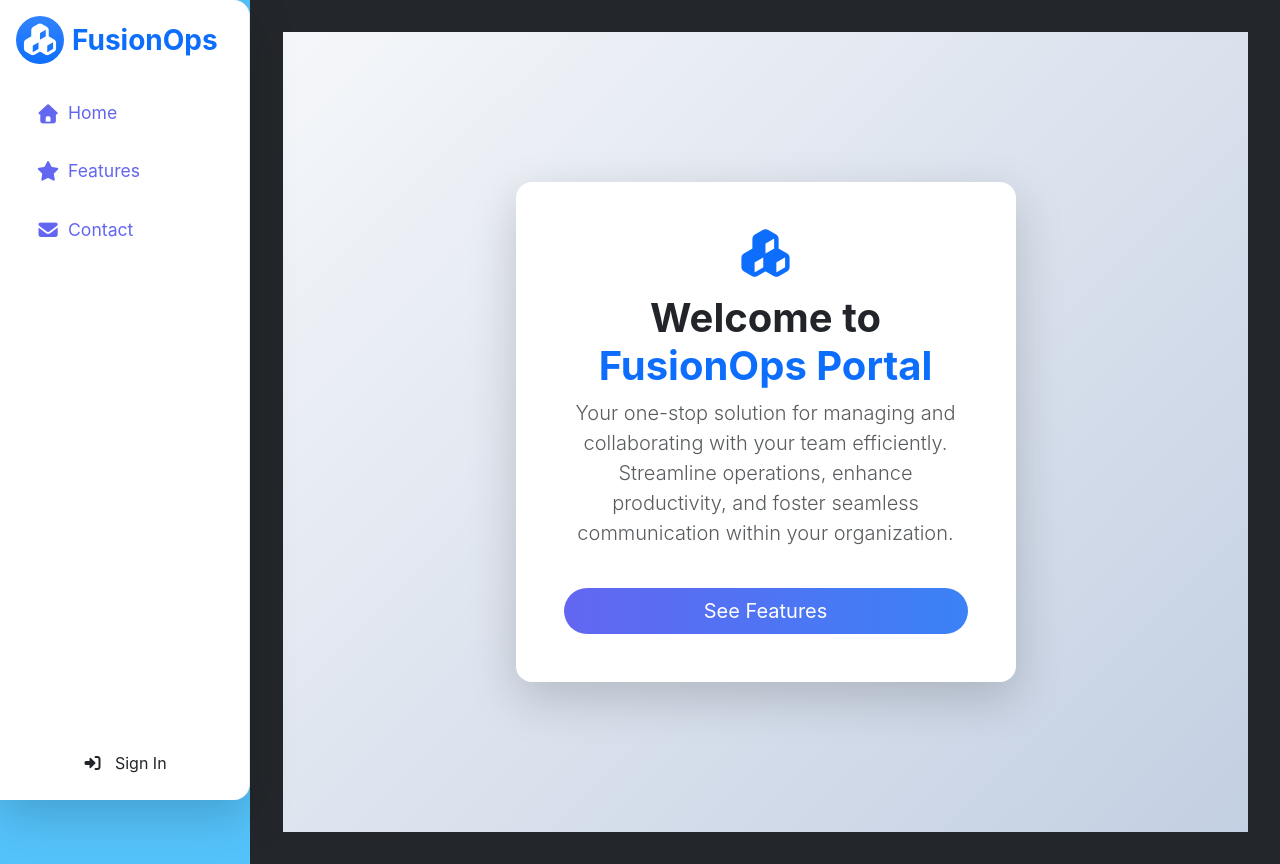
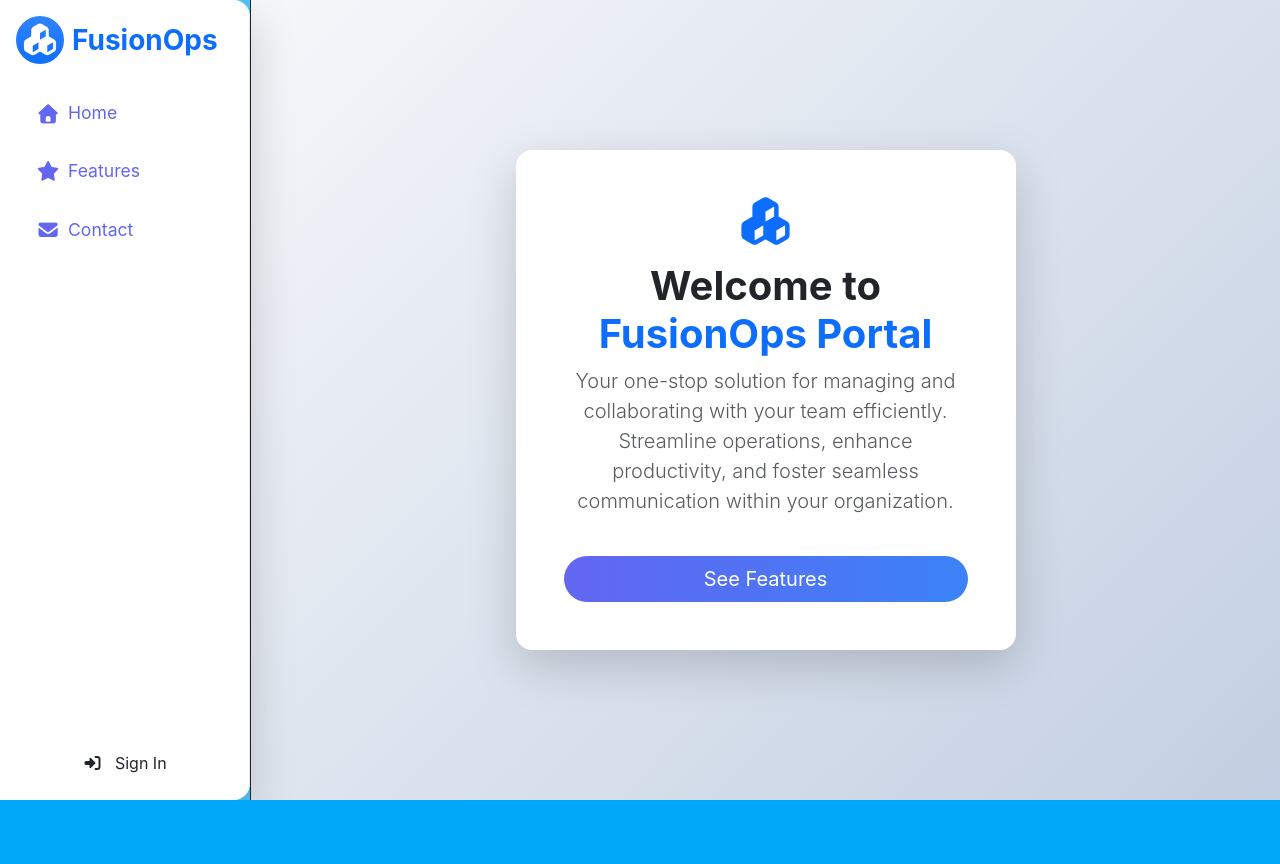
Before and after one commit to MuhammadShamim/FusionOps-Portal, an Angular app: page / in a window 1280 px wide. After the commit the page ends 800 px from the top, so only its background shows below. Built offline with nearby package versions, Linux system fonts and the light colour scheme.

Commit message:
minor visual updates

```diff
--- a/src/app/app.css
+++ b/src/app/app.css
@@ -0,0 +1,9 @@
+.main-content {
+  width: 100%;
+  margin: 0;
+  background: transparent;
+  border-radius: 0;
+  box-shadow: none;
+  padding: 0;
+  min-height: 80vh;
+}
--- a/src/app/app.html
+++ b/src/app/app.html
@@ -1,11 +1,12 @@
 <div class="app-layout">
   <div class="app-body d-flex">
-    <app-sidebar [isAuthenticated]="isAuthenticated()"></app-sidebar>
+    <app-sidebar
+      [isAuthenticated]="isAuthenticated()"
+      [onSignIn]="onSignIn"
+      [onSignOut]="onSignOut"
+    ></app-sidebar>
     <main class="main-content flex-grow-1">
-      <router-outlet *ngIf="isAuthenticated()"></router-outlet>
-      <ng-container *ngIf="!isAuthenticated()">
-        <router-outlet></router-outlet>
-      </ng-container>
+      <router-outlet></router-outlet>
     </main>
   </div>
 </div>
--- a/src/app/app.ts
+++ b/src/app/app.ts
@@ -1,5 +1,5 @@
-import { Component, signal } from '@angular/core';
-import { RouterModule, RouterOutlet } from '@angular/router';
+import { Component, signal, inject } from '@angular/core';
+import { RouterModule, RouterOutlet, Router } from '@angular/router';
 import { NgIf } from '@angular/common';
 import { SidebarComponent } from './sidebar.component';
 
@@ -11,13 +11,18 @@ import { SidebarComponent } from './sidebar.component';
   styleUrl: './app.css'
 })
 export class App {
-  isAuthenticated = signal(false);
+  isAuthenticated = signal(localStorage.getItem('fusionops_isAuthenticated') === 'true');
+  router = inject(Router);
 
-  onSignIn() {
+  onSignIn = () => {
+    localStorage.setItem('fusionops_isAuthenticated', 'true');
     this.isAuthenticated.set(true);
-  }
+    this.router.navigate(['/dashboard']);
+  };
 
-  onSignOut() {
+  onSignOut = () => {
+    localStorage.removeItem('fusionops_isAuthenticated');
     this.isAuthenticated.set(false);
-  }
+    this.router.navigate(['/']);
+  };
 }
--- a/src/app/sidebar.component.css
+++ b/src/app/sidebar.component.css
@@ -5,14 +5,14 @@
   background: #fff;
   border-right: 1px solid #e5e7eb;
   box-shadow: 2px 0 24px 0 rgba(31, 38, 135, 0.08);
-  border-radius: 0 2rem 2rem 0;
+  border-radius: 0; /* No rounded corners */
   padding: 2rem 1rem 1rem 1rem;
   display: flex;
   flex-direction: column;
 }
 
 .fusionops-sidebar .sidebar-logo {
-  background: linear-gradient(90deg, #6366f1 0%, #3b82f6 100%);
+  background: #6366f1; /* Solid accent color, not gradient */
 }
 
 .fusionops-nav-link {
```
